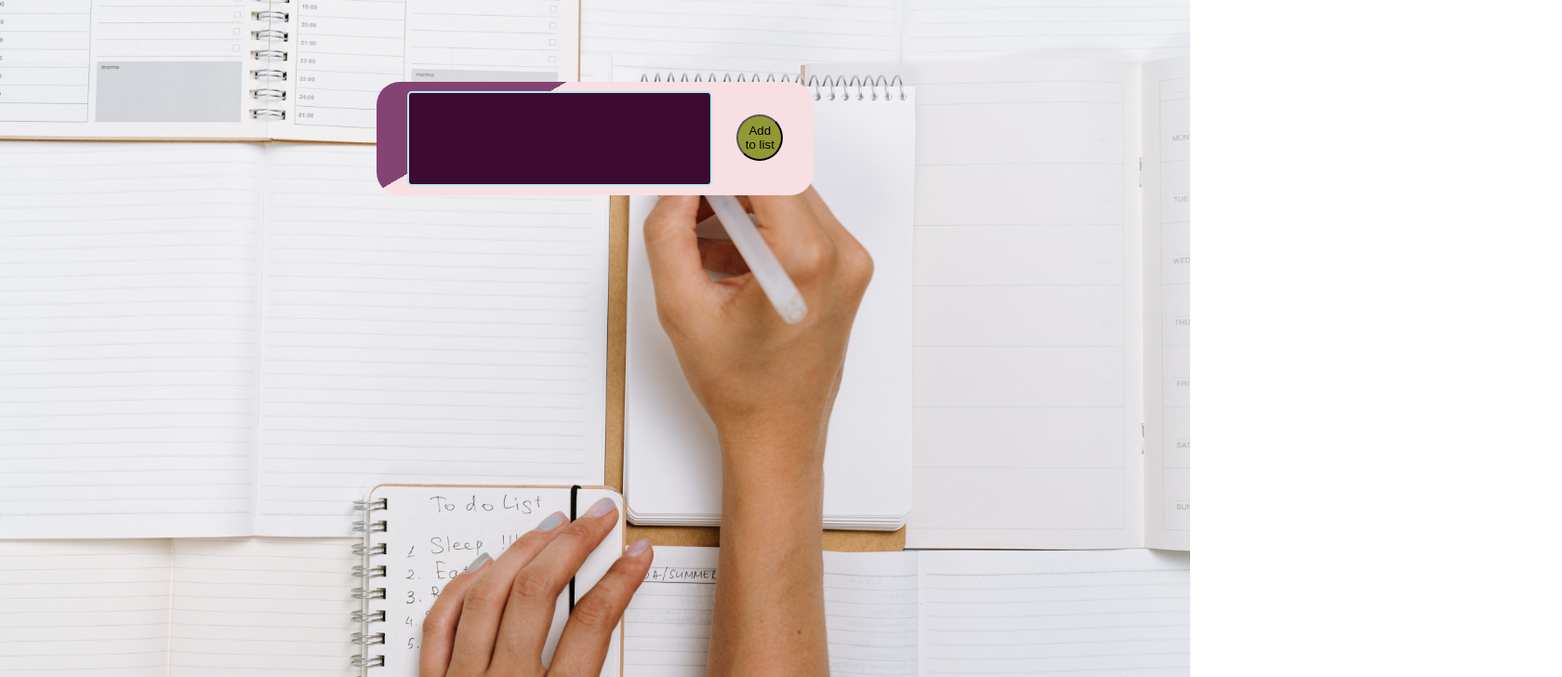
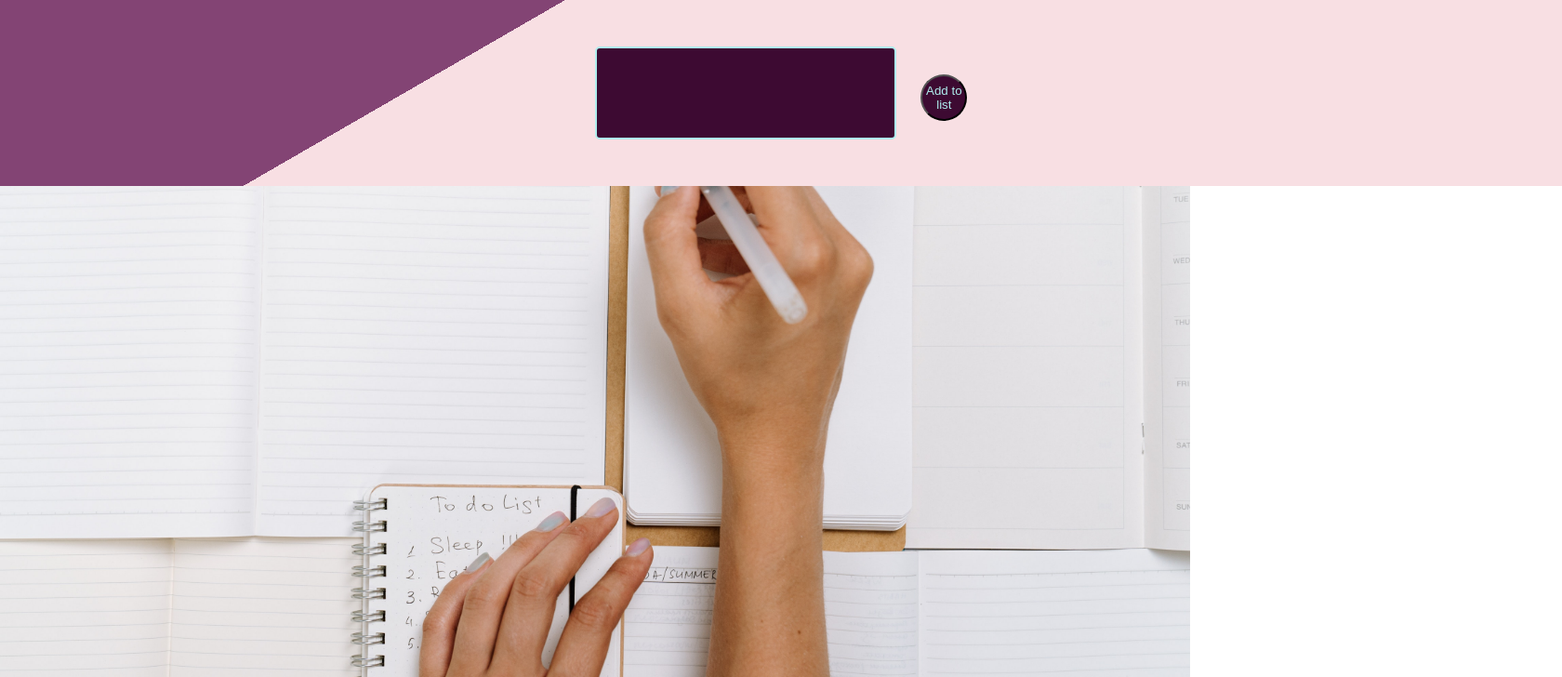
Before and after one commit to Mahdiyeh-Asgharpour/to-do-list, a React (Create React App) app: page / in a window 1280 px wide. Shown: the top 728 px of the page at 93% size, 1680 px wide, since content can reach past the window. Built offline with nearby package versions, Linux system fonts and the light colour scheme; a web font is replaced by a local one.

Commit message:
Add files via upload

```diff
--- a/src/App.css
+++ b/src/App.css
@@ -8,25 +8,62 @@ input{
   font-family:"thabit" ;
   font-weight: bolder;
   font-style: italic;
-  color: wheat;
+  color: paleturquoise;
 
 }
 button{
   background-color: rgb(146, 153, 51);
   border-radius: 50%;
   margin-left: 2em;
+  width: 25px;
+  height: 25px;
+  margin-top: 10PX;
+}
+.addbtn{
   width: 50px;
   height: 50px;
-  margin-top: 20PX;
+  margin-left: 2em;
+  background-color: rgb(61, 10, 50);
+  color: paleturquoise;
+
 }
 
 .add-list{
   background:  linear-gradient(-210deg,rgb(131, 68, 116) 30%, rgb(248, 223, 227) 30%);
-  width: 25em;
+
+  width:210vh;
+  height: 25vh;
+  justify-content: center;
+  display: flex;
+  text-align: center;
+  align-items: center;
+  margin-top: -20px;
 }
 div{
   border-radius: 25px;
-  padding: 10px;
+  /* padding: 10px;*/
   margin-top: 20px;
 
 }
+
+.list{
+  width:10em;
+  height: 1em;
+  margin-left: 3em;
+  margin-bottom: 10em;
+}
+
+.llist{
+  justify-content: center;
+  display: flex;
+  text-align: center;
+  align-items: center;
+  flex-wrap: wrap;
+  width:205vh;
+  height: 75vh;
+  margin-top: 0;
+  overflow: scroll;
+  overflow-x: hidden;
+  scrollbar-color: rgb(61, 10, 50) rgb(248, 223, 227);
+
+}
--- a/src/App.js
+++ b/src/App.js
@@ -31,11 +31,11 @@ function App() {
     setLists(newwlist)
   }
   return (
-    <div className="App">
-      <div className="add-list">
+    < >
+      <section className="add-list">
         <input type="text" onChange={handleChange}></input>
-        <button onClick={addlist}>Add to list</button>
-      </div>
+        <button onClick={addlist} className="addbtn">Add to list</button>
+      </section>
       <div className="llist">
         {lists.map((list,index)=>{
           return (
@@ -44,7 +44,7 @@ function App() {
         )
       })}
       </div>
-    </div>
+    </>
   );
 }
 export default App;
--- a/src/Lisst.jsx
+++ b/src/Lisst.jsx
@@ -1,11 +1,13 @@
 import './lisst.module.css';
 const Lisst =(props)=>{
     return(
+      <div className='list'>
         <div style={{backgroundColor:props.list.isCompleted ?"rgb(123, 241, 139)" : "rgb(245, 84, 92)"}} key={`div_${props.index}`}>
           <h1  key={`h1_${props.index}`}>{props.list.listname}</h1>
           <button  key={`btn_${props.index}`} onClick={()=>props.deletelist(props.list.id)}>❌</button>
         <button onClick={()=>{props.completelist(props.list.id)}}>✔️</button>
         </div>
+        </div>
     )
 }
 export default Lisst;
--- a/src/index.css
+++ b/src/index.css
@@ -26,7 +26,12 @@ body{
   background-repeat: no-repeat;
   background-size: cover;
   justify-content: center;
-  display: flex;
+  /* display: flex; */
   text-align: center;
   align-items: center;
+  overflow: hidden;
 }
+*{
+  margin: 0;
+  padding: 0;
+}
```
